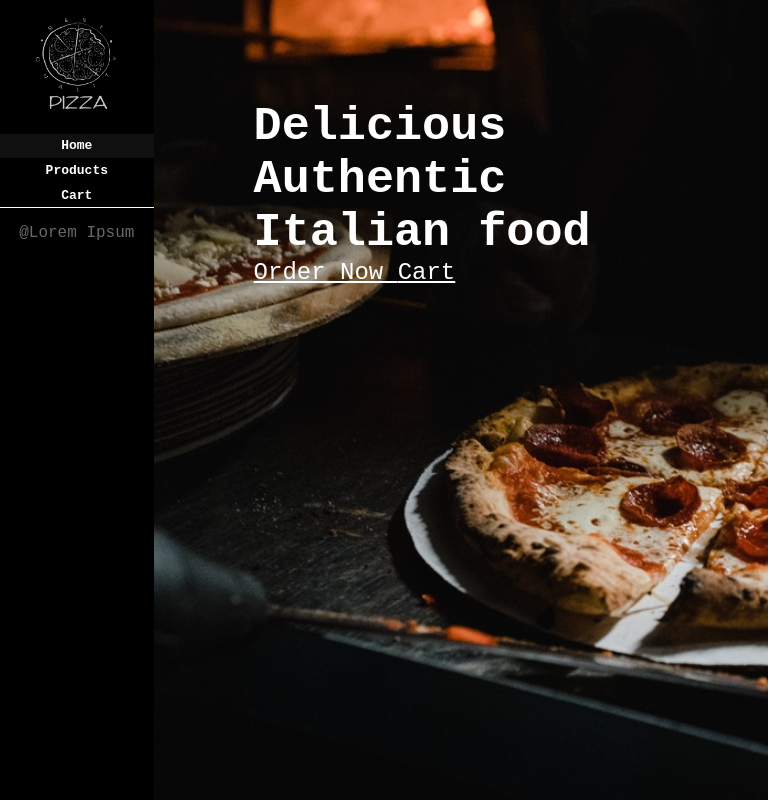
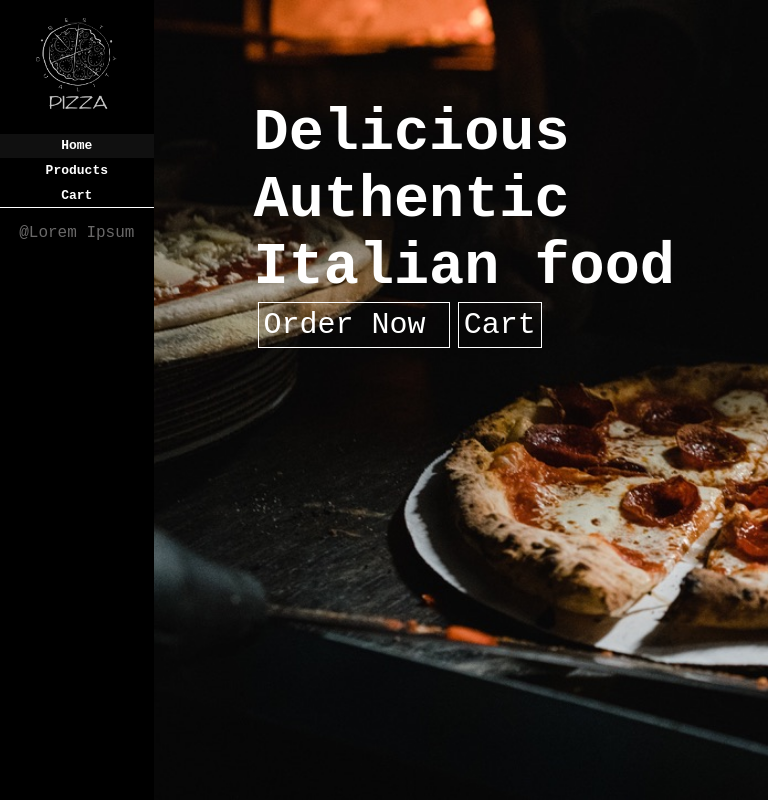
Before and after one commit to PeterJakobs1/pizza, a React (Create React App) app: page /LandingPage in a window 768 px wide. Built offline with nearby package versions, Linux system fonts and the light colour scheme.

Commit message:
added border-box on buttons

```diff
--- a/src/styles/_landingTypo.scss
+++ b/src/styles/_landingTypo.scss
@@ -19,12 +19,28 @@
     }
 }
 
+.Buttons{
+    padding-top: 15px;
+}
+
 .product-button{
     color: rgb(255, 255, 255);
+    border: 1px solid rgb(255, 255, 255);
+    font-size: 20px;
+    text-decoration:none;
+    margin: 4px;
+    padding: 5px;
+    justify-content: center;
+    margin-top: 10px;
 }
 .cart-button{
     color: rgb(255, 255, 255);
-
+    border: 1px solid rgb(255, 255, 255);
+    font-size: 20px;
+    text-decoration:none;
+    margin: 4px;
+    padding: 5px;
+    justify-content: center;
 }
 
 
@@ -35,15 +51,17 @@
     padding-top: 100px;
     padding-left: 50px;
     font-size: 10px;
-
+}
+.Buttons{
+    padding-top: 7px;
 }
 .product-button{
     color: rgb(255, 255, 255);
-    font-size: 15px;
+    font-size: 10px;
 }
 .cart-button{
     color: rgb(255, 255, 255);
-    font-size: 15px;
+    font-size: 10px;
 
 
 }
@@ -56,7 +74,7 @@
     .LandingPage .LandingText {
         padding-top: 100px;
         padding-left: 100px;
-        font-size: 20px;
+        font-size: 25px;
 
     }
     .product-button{
```
Also changed, not shown: src/styles/_navbar.scss (+0 -7 lines).
